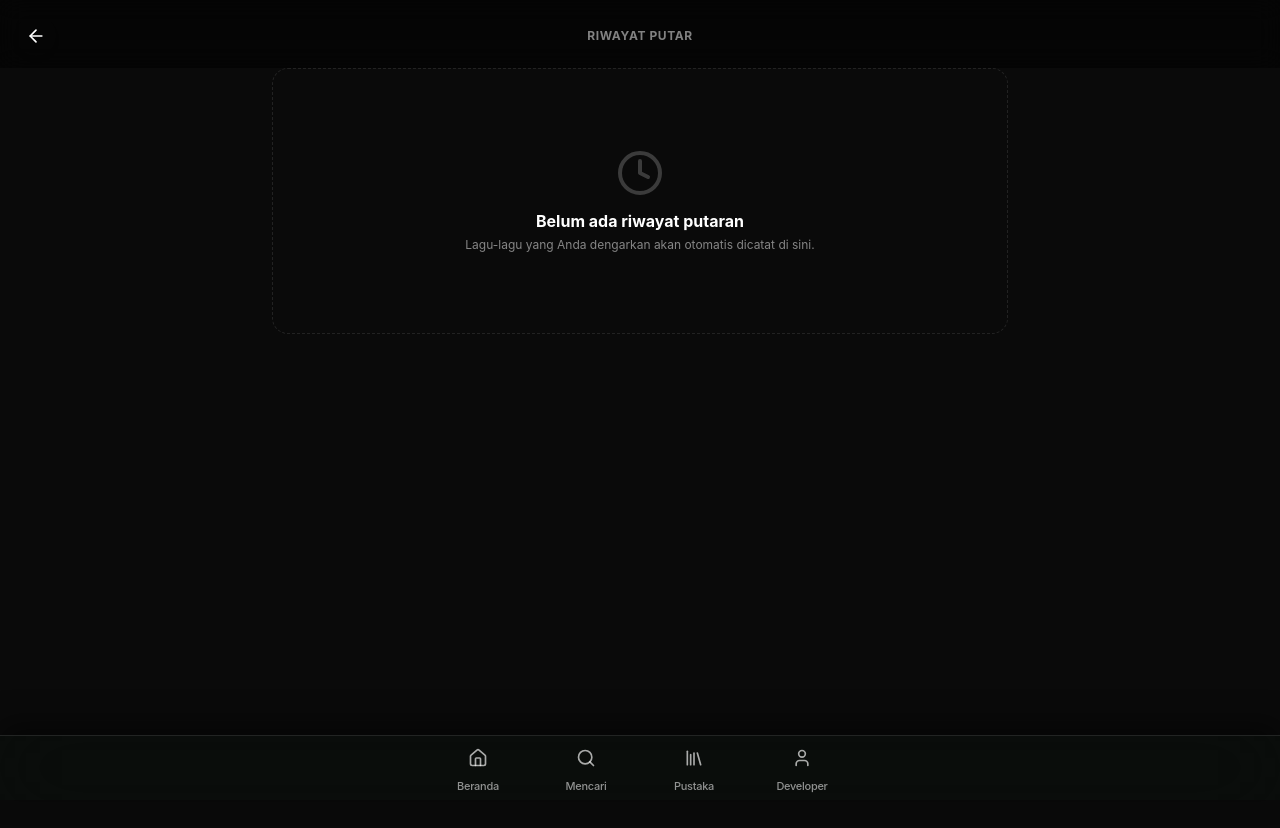
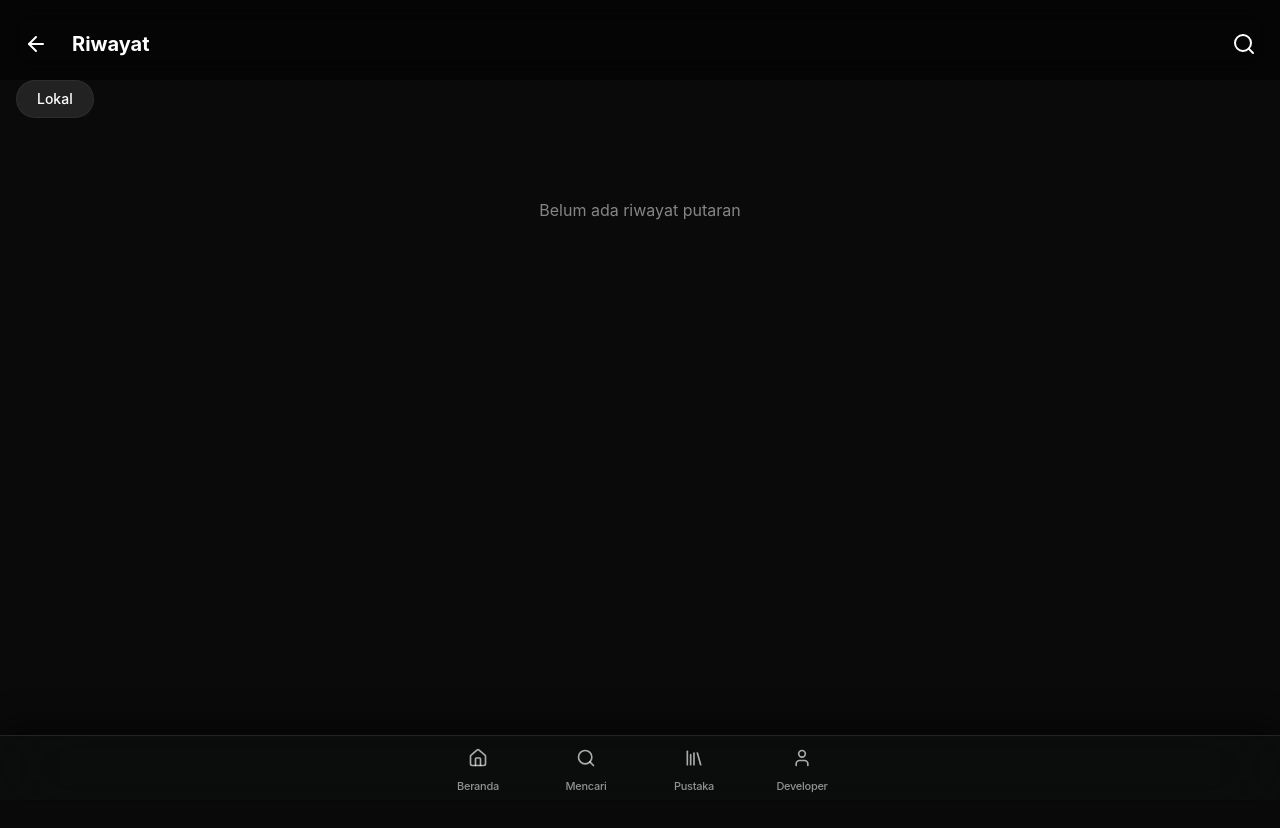
Before and after one commit to faizaladla09-tech/Pale-pale, a Next.js app: page /history in a window 1280 px wide. Shown: the top 828 px of the page. Built offline with nearby package versions, Linux system fonts and the light colour scheme.

Commit message:
Upload app/history/page.tsx

```diff
--- a/app/history/page.tsx
+++ b/app/history/page.tsx
@@ -1,48 +1,25 @@
 'use client';
 
-import { ArrowLeft, Clock, Trash2, Play, Shuffle } from 'lucide-react';
+import { ArrowLeft, Search, MoreVertical } from 'lucide-react';
 import { useRouter } from 'next/navigation';
 import { usePlayerStore } from '@/lib/store';
+import Image from 'next/image';
+import { getHighResImage } from '@/lib/utils';
 import { useEffect, useState } from 'react';
-import { TrackItem } from '@/components/TrackItem';
-import { motion, Variants } from 'motion/react';
-import { ConfirmModal } from '@/components/FeedbackModals';
-
-const containerVariants: Variants = {
-  hidden: { opacity: 0 },
-  show: {
-    opacity: 1,
-    transition: {
-      staggerChildren: 0.04,
-      delayChildren: 0.05,
-    },
-  },
-};
-
-const itemVariants: Variants = {
-  hidden: { opacity: 0, y: 12 },
-  show: {
-    opacity: 1,
-    y: 0,
-    transition: { type: 'spring', damping: 24, stiffness: 280 },
-  },
-};
+import { MarqueeText } from '@/components/MarqueeText';
 
 export default function HistoryPage() {
   const router = useRouter();
   const history = usePlayerStore((state) => state.history);
-  const clearHistory = usePlayerStore((state) => state.clearHistory);
   const playTrack = usePlayerStore((state) => state.playTrack);
   const [mounted, setMounted] = useState(false);
-  const [showClearConfirm, setShowClearConfirm] = useState(false);
 
   useEffect(() => {
+    // eslint-disable-next-line react-hooks/set-state-in-effect
     setMounted(true);
   }, []);
 
   if (!mounted) return null;
-
-  const historyTracks = history.map(h => h.track);
 
   // Group history by Today, This Week, etc.
   const today = new Date();
@@ -58,133 +35,95 @@ export default function HistoryPage() {
   });
   const olderHistory = history.filter(item => new Date(item.playedAt) < startOfWeek);
 
-  const handlePlayAll = () => {
-    if (historyTracks.length > 0) {
-      playTrack(historyTracks[0], historyTracks, 'playlist');
-    }
-  };
+  const renderTrackItem = (item: any) => {
+    const track = item.track;
+    const artistName = Array.isArray(track.artist) ? track.artist.map((a: any) => a.name).join(', ') : track.artist?.name || 'Unknown Artist';
+    const thumbnail = getHighResImage(track.thumbnails?.[track.thumbnails.length - 1]?.url, 100);
 
-  const handleShuffle = () => {
-    if (historyTracks.length > 0) {
-      const shuffled = [...historyTracks].sort(() => Math.random() - 0.5);
-      playTrack(shuffled[0], shuffled, 'playlist');
-    }
+    const formatDuration = (seconds?: number) => {
+      if (!seconds) return '';
+      const m = Math.floor(seconds / 60);
+      const s = Math.floor(seconds % 60);
+      return ` • ${m}:${s.toString().padStart(2, '0')}`;
+    };
+
+    return (
+      <div
+        key={item.playedAt + track.videoId}
+        className="flex items-center gap-4 py-2 cursor-pointer hover:bg-white/5 px-4 rounded-xl transition-colors"
+        onClick={() => playTrack(track, history.map(h => h.track))}
+      >
+        <div className="relative w-12 h-12 rounded-md overflow-hidden shrink-0">
+          <Image src={thumbnail} alt={track.name} fill sizes="56px" className="object-cover" />
+        </div>
+        <div className="flex-1 min-w-0">
+          <MarqueeText text={track.name} className="text-white font-medium text-base" />
+          <MarqueeText
+            text={`${artistName}${formatDuration(track.duration)}`}
+            className="text-white/60 text-sm"
+          />
+        </div>
+        <button className="p-2 text-white/60 hover:text-white transition-colors">
+          <MoreVertical className="w-5 h-5" />
+        </button>
+      </div>
+    );
   };
 
   return (
-    <main className="min-h-screen pb-32 overflow-x-hidden">
-      {/* Top Header */}
-      <div className="sticky top-0 z-10 bg-black/50 backdrop-blur-md pt-4 pb-3 px-4 flex items-center justify-between">
-        <motion.button
-          whileHover={{ scale: 1.05 }}
-          whileTap={{ scale: 0.95 }}
-          onClick={() => router.back()}
-          className="w-10 h-10 rounded-full liquid-glass-icon flex items-center justify-center text-white shadow-md"
-        >
-          <ArrowLeft className="w-5 h-5" />
-        </motion.button>
-        <span className="text-xs font-bold uppercase tracking-wider text-white/50">Riwayat Putar</span>
-        {history.length > 0 ? (
-          <motion.button
-            whileHover={{ scale: 1.05 }}
-            whileTap={{ scale: 0.95 }}
-            onClick={() => setShowClearConfirm(true)}
-            className="w-10 h-10 rounded-full liquid-glass-icon flex items-center justify-center text-white/60 hover:text-red-400 shadow-md transition-colors"
-            title="Hapus Riwayat"
-          >
-            <Trash2 className="w-4 h-4" />
-          </motion.button>
-        ) : (
-          <div className="w-10" />
-        )}
+    <main className="min-h-screen pb-24">
+      <div className="sticky top-0 z-10 bg-black/50 backdrop-blur-md pt-6 pb-4 px-4 flex items-center justify-between">
+        <div className="flex items-center gap-4">
+          <button onClick={() => router.back()} className="text-white hover:bg-white/10 p-2 rounded-full transition-colors">
+            <ArrowLeft className="w-6 h-6" />
+          </button>
+          <h1 className="text-xl font-bold text-white">Riwayat</h1>
+        </div>
+        <button className="text-white hover:bg-white/10 p-2 rounded-full transition-colors">
+          <Search className="w-6 h-6" />
+        </button>
       </div>
 
-      {history.length > 0 && (
-        <div className="px-4 py-3 flex items-center justify-between border-b border-white/10 mb-4">
-          <div className="flex items-center gap-2">
-            <Clock className="w-4 h-4 text-[#81B29A]" />
-            <span className="text-xs font-bold text-white">{history.length} lagu di riwayat</span>
+      <div className="px-4 mb-6">
+        <button className="px-5 py-2 bg-white/10 text-white rounded-full text-sm font-medium border border-white/5">
+          Lokal
+        </button>
+      </div>
+
+      <div className="space-y-8">
+        {todayHistory.length > 0 && (
+          <div>
+            <h2 className="text-xl font-bold text-white px-4 mb-4">Hari ini</h2>
+            <div className="space-y-1">
+              {todayHistory.map(renderTrackItem)}
+            </div>
           </div>
-          <div className="flex items-center gap-2">
-            <motion.button
-              whileTap={{ scale: 0.95 }}
-              onClick={handlePlayAll}
-              className="px-3.5 py-1.5 rounded-full bg-white text-zinc-950 text-xs font-bold flex items-center gap-1.5 shadow-md"
-            >
-              <Play className="w-3.5 h-3.5 fill-current" />
-              <span>Putar</span>
-            </motion.button>
-            <motion.button
-              whileTap={{ scale: 0.95 }}
-              onClick={handleShuffle}
-              className="p-2 rounded-full liquid-glass border border-white/15 text-white"
-              title="Acak"
-            >
-              <Shuffle className="w-3.5 h-3.5" />
-            </motion.button>
-          </div>
-        </div>
-      )}
-
-      <div className="px-4 max-w-3xl mx-auto space-y-6">
-        {todayHistory.length > 0 && (
-          <motion.div variants={containerVariants} initial="hidden" animate="show">
-            <h2 className="text-xs font-bold uppercase tracking-wider text-white/60 mb-2 px-1">Hari Ini</h2>
-            <div className="space-y-1">
-              {todayHistory.map((item, idx) => (
-                <motion.div key={`today-${item.track.videoId}-${idx}`} variants={itemVariants}>
-                  <TrackItem track={item.track} queue={historyTracks} />
-                </motion.div>
-              ))}
-            </div>
-          </motion.div>
         )}
 
         {thisWeekHistory.length > 0 && (
-          <motion.div variants={containerVariants} initial="hidden" animate="show">
-            <h2 className="text-xs font-bold uppercase tracking-wider text-white/60 mb-2 px-1">Minggu Ini</h2>
+          <div>
+            <h2 className="text-xl font-bold text-white px-4 mb-4">Minggu ini</h2>
             <div className="space-y-1">
-              {thisWeekHistory.map((item, idx) => (
-                <motion.div key={`week-${item.track.videoId}-${idx}`} variants={itemVariants}>
-                  <TrackItem track={item.track} queue={historyTracks} />
-                </motion.div>
-              ))}
+              {thisWeekHistory.map(renderTrackItem)}
             </div>
-          </motion.div>
+          </div>
         )}
 
         {olderHistory.length > 0 && (
-          <motion.div variants={containerVariants} initial="hidden" animate="show">
-            <h2 className="text-xs font-bold uppercase tracking-wider text-white/60 mb-2 px-1">Lebih Lama</h2>
+          <div>
+            <h2 className="text-xl font-bold text-white px-4 mb-4">Lebih lama</h2>
             <div className="space-y-1">
-              {olderHistory.map((item, idx) => (
-                <motion.div key={`older-${item.track.videoId}-${idx}`} variants={itemVariants}>
-                  <TrackItem track={item.track} queue={historyTracks} />
-                </motion.div>
-              ))}
+              {olderHistory.map(renderTrackItem)}
             </div>
-          </motion.div>
+          </div>
         )}
 
         {history.length === 0 && (
-          <div className="text-center py-20 text-white/50 rounded-2xl liquid-glass-subtle border border-dashed border-white/10 p-6">
-            <Clock className="w-12 h-12 text-white/20 mx-auto mb-3" />
-            <p className="font-bold text-white text-base">Belum ada riwayat putaran</p>
-            <p className="text-xs text-white/50 mt-1">Lagu-lagu yang Anda dengarkan akan otomatis dicatat di sini.</p>
+          <div className="text-center text-white/50 mt-20">
+            Belum ada riwayat putaran
           </div>
         )}
       </div>
-
-      <ConfirmModal
-        isOpen={showClearConfirm}
-        title="Hapus Semua Riwayat"
-        message="Apakah Anda yakin ingin menghapus seluruh riwayat putaran musik Anda?"
-        onConfirm={() => {
-          clearHistory();
-          setShowClearConfirm(false);
-        }}
-        onCancel={() => setShowClearConfirm(false)}
-      />
     </main>
   );
 }
```
